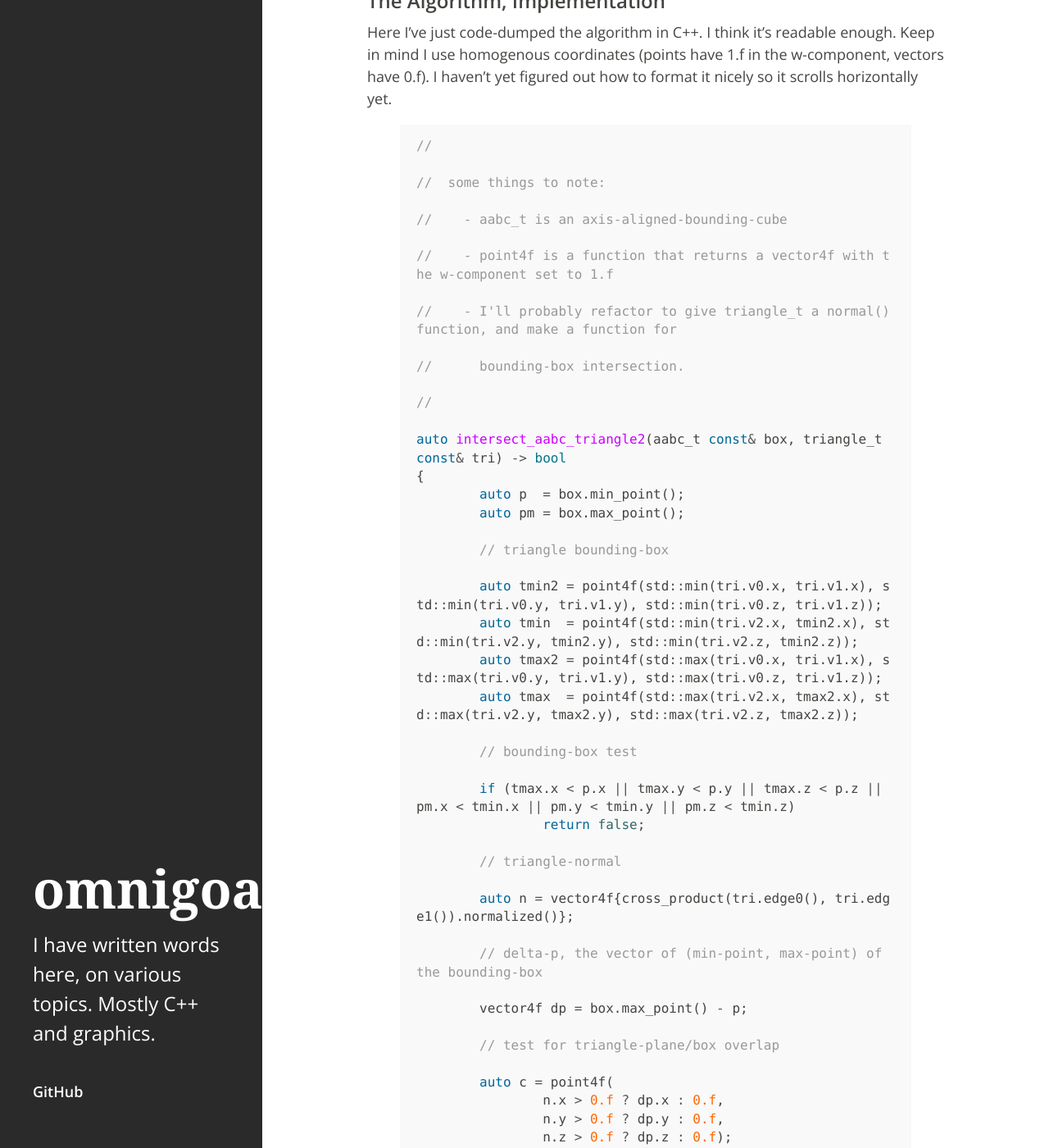
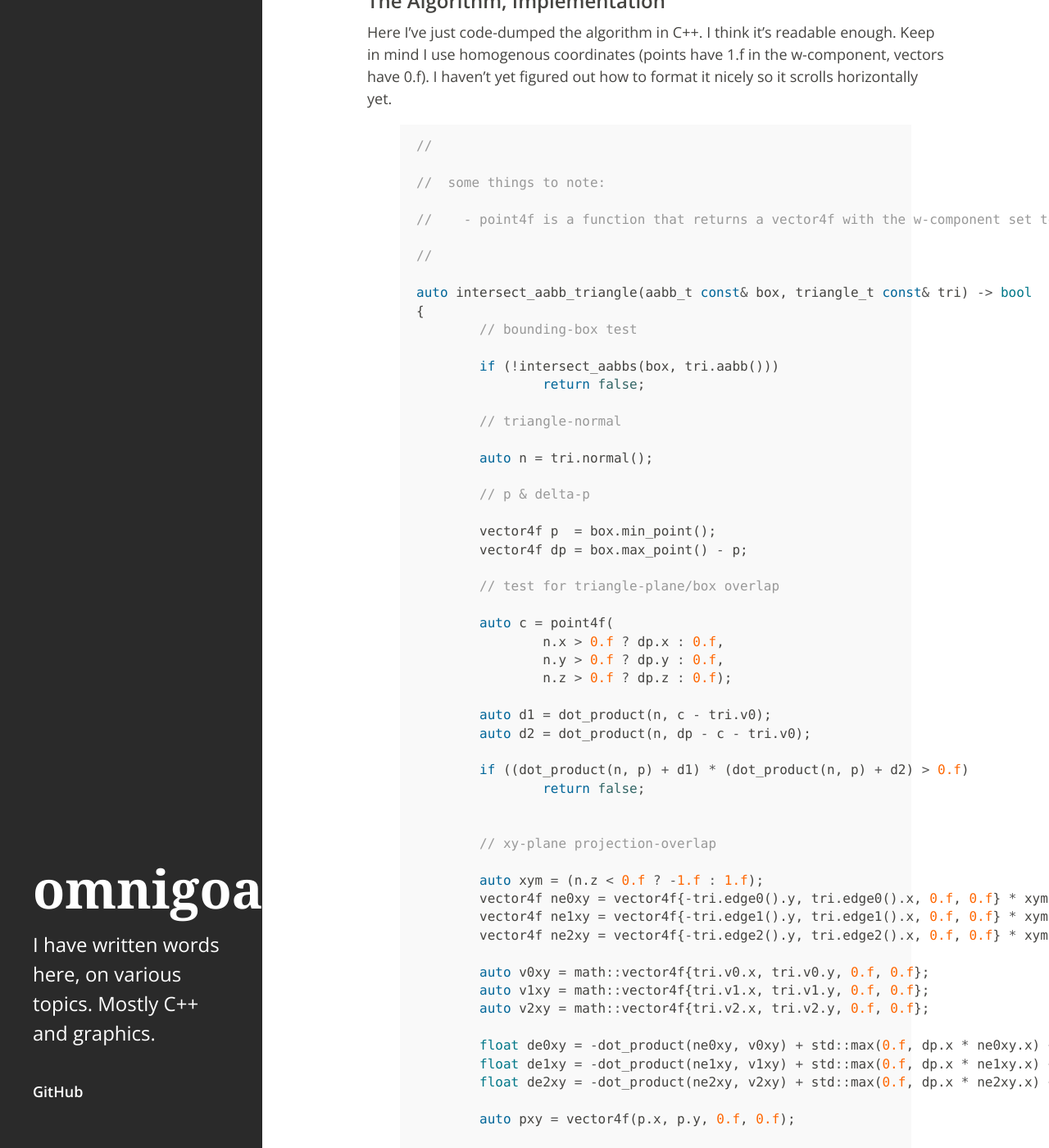
Before and after one commit to omnigoat/omnigoat.github.io, a Jekyll site: the page built from _posts/2015-03-09-box-triangle-intersection.md, in a window 1280 px wide and 1400 px high, scrolled down 1483 px. Shown: the whole window at 82% size. Built offline with Jekyll 4.4.1, drawn with Linux system fonts in a browser that asks for light colours; some of the changed text lies outside the part shown.

Commit message:
use slightly refactored code, remove wrap

```diff
--- a/_posts/2015-03-09-box-triangle-intersection.md
+++ b/_posts/2015-03-09-box-triangle-intersection.md
@@ -30,30 +30,19 @@
 {% highlight c++ %}
 //
 //  some things to note:
-//    - aabc_t is an axis-aligned-bounding-cube
 //    - point4f is a function that returns a vector4f with the w-component set to 1.f
-//    - I'll probably refactor to give triangle_t a normal() function, and make a function for
-//      bounding-box intersection.
 //
-auto intersect_aabc_triangle2(aabc_t const& box, triangle_t const& tri) -> bool
+auto intersect_aabb_triangle(aabb_t const& box, triangle_t const& tri) -> bool
 {
-	auto p  = box.min_point();
-	auto pm = box.max_point();
-
-	// triangle bounding-box
-	auto tmin2 = point4f(std::min(tri.v0.x, tri.v1.x), std::min(tri.v0.y, tri.v1.y), std::min(tri.v0.z, tri.v1.z));
-	auto tmin  = point4f(std::min(tri.v2.x, tmin2.x), std::min(tri.v2.y, tmin2.y), std::min(tri.v2.z, tmin2.z));
-	auto tmax2 = point4f(std::max(tri.v0.x, tri.v1.x), std::max(tri.v0.y, tri.v1.y), std::max(tri.v0.z, tri.v1.z));
-	auto tmax  = point4f(std::max(tri.v2.x, tmax2.x), std::max(tri.v2.y, tmax2.y), std::max(tri.v2.z, tmax2.z));
-
 	// bounding-box test
-	if (tmax.x < p.x || tmax.y < p.y || tmax.z < p.z || pm.x < tmin.x || pm.y < tmin.y || pm.z < tmin.z)
+	if (!intersect_aabbs(box, tri.aabb()))
 		return false;
 
 	// triangle-normal
-	auto n = vector4f{cross_product(tri.edge0(), tri.edge1()).normalized()};
+	auto n = tri.normal();
 
-	// delta-p, the vector of (min-point, max-point) of the bounding-box
+	// p & delta-p
+	vector4f p  = box.min_point();
 	vector4f dp = box.max_point() - p;
 
 	// test for triangle-plane/box overlap
@@ -70,9 +59,10 @@
 
 
 	// xy-plane projection-overlap
-	vector4f ne0xy = vector4f{-tri.edge0().y, tri.edge0().x, 0.f, 0.f} * (n.z < 0.f ? -1.f : 1.f);
-	vector4f ne1xy = vector4f{-tri.edge1().y, tri.edge1().x, 0.f, 0.f} * (n.z < 0.f ? -1.f : 1.f);
-	vector4f ne2xy = vector4f{-tri.edge2().y, tri.edge2().x, 0.f, 0.f} * (n.z < 0.f ? -1.f : 1.f);
+	auto xym = (n.z < 0.f ? -1.f : 1.f);
+	vector4f ne0xy = vector4f{-tri.edge0().y, tri.edge0().x, 0.f, 0.f} * xym;
+	vector4f ne1xy = vector4f{-tri.edge1().y, tri.edge1().x, 0.f, 0.f} * xym;
+	vector4f ne2xy = vector4f{-tri.edge2().y, tri.edge2().x, 0.f, 0.f} * xym;
 
 	auto v0xy = math::vector4f{tri.v0.x, tri.v0.y, 0.f, 0.f};
 	auto v1xy = math::vector4f{tri.v1.x, tri.v1.y, 0.f, 0.f};
--- a/public/css/hyde.css
+++ b/public/css/hyde.css
@@ -138,9 +138,9 @@
   font-size: 16px;
   line-height: 1.4;
   white-space: pre;
-  white-space: pre-wrap;
+  /* white-space: pre-wrap;
   word-break: break-all;
-  word-wrap: break-word;
+  word-wrap: break-word; */
   background-color: #f9f9f9;
 }
 pre code {
```
Also changed, not shown: other parts of _posts/2015-03-09-box-triangle-intersection.md (+8 -6 lines).
